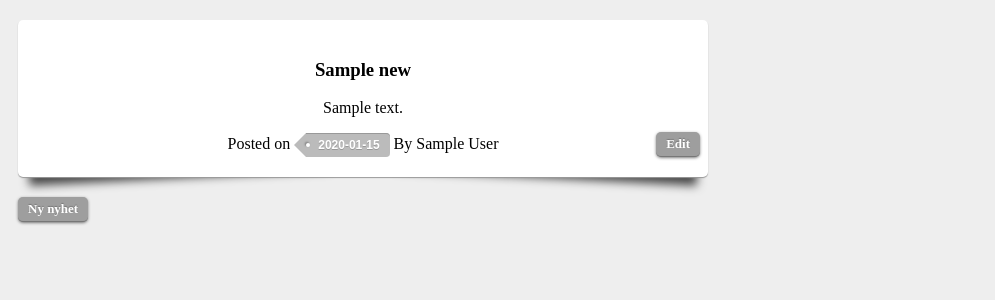
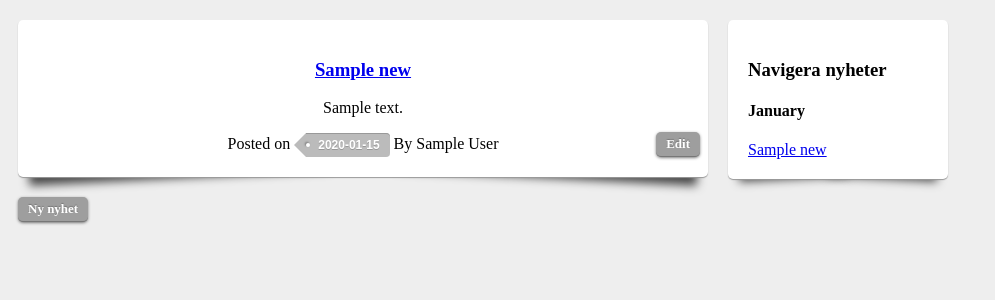
Before and after one commit to littkec/ksss-intern-web, a Django app: page /home/ in a window 1280 px wide. Shown: the part 59-359 px from the top of the page, without its empty margins (0-995 px from the left). Run offline with Django 3.2, Linux system fonts and the light colour scheme; a user stored in the database is signed in; tables that the repository leaves empty hold one stand-in row (values such as "Sample post"); some libraries are stand-ins or nearby versions; grey boxes are pictures that could not be loaded.

Commit message:
Implemented a news navigation menu. Home now only shows first 300 chars of a news. Each news got an own page where the complete news can be seen

```diff
--- a/ksss/templates/boats.html
+++ b/ksss/templates/boats.html
@@ -25,7 +25,6 @@
                 {% for damage in boat.reporteddamage_set.all %}
                     {% if not damage.repaired %}
                         <a href="/damage/edit/{{ damage.id }}" title="Redigera skada">{{ damage }}</a>
-                        <a href="/damage/delete/{{ damage.id }}" title="Ta bort skada"><img src="/static/img/red_x.gif"></a>
                     {% endif %}
                 {% endfor %}
                 </td>
--- a/ksss/templates/home.html
+++ b/ksss/templates/home.html
@@ -4,20 +4,35 @@
 {% block content %}
 
 <div id="content">
-{% comment %}
+
     <aside>
-        <article>
+        <article id="newsmenu">
+            <section>
+                <h3>Navigera nyheter</h3>
+                    {% for newsitem in latest_news %}
 
+                        {% ifchanged %}
+                        <h4>{{ newsitem.posted|date:"F" }}</h4>
+                        {% endifchanged %}
 
+                    <a href="/news/{{ newsitem.id }}/">{{ newsitem.title }}</a>
+
+                        {% if not forloop.last %}<br>{% endif %}
+                    {% endfor %}
+            </section>
+        </article>
     </aside>
-{% endcomment %}
+
     {% for newsitem in latest_news %}
 
         <article>
 
             <section>
-                <h1>{{ newsitem.title }}</h1>
-                <p> {{ newsitem.content|markdown }}</p>
+                <h1><a href="/news/{{ newsitem.id }}/">{{ newsitem.title }}</a></h1>
+                <p> {{ newsitem.content|markdown|slice:":300" }}
+                {% if newsitem.content|length > 300 %}
+                <p id="read_more"><em>Klicka på rubriken för att läsa vidare</em></p>
+                {% endif %}
             </section>
 
             <footer>
--- a/ksss/urls.py
+++ b/ksss/urls.py
@@ -8,8 +8,9 @@ admin.autodiscover()
 
 urlpatterns = patterns('',
     (r'^home/$', views.home),
-    (r'^home/new/$', views.news),
-    (r'^home/edit/(\d+)$', views.news),
+    (r'^home/new/$', views.edit_news),
+    (r'^home/edit/(\d+)$', views.edit_news),
+    (r'^news/(\d+)/$', views.one_news),
     (r'^langholmen/$', views.langholmen),
     (r'^base/$', views.base),
     (r'^boats/(\d+)/$', views.boat),
--- a/ksss/web/static/css/nav.css
+++ b/ksss/web/static/css/nav.css
@@ -183,13 +183,14 @@ background-color: #8dbdd8;
 
 #content {
     float: left;
-    width: 690px;
+    width: 890px;
 }
 
 article {
     position: relative;
     padding: 20px;
     margin: 0 0 20px 0;
+    width: 650px;
     text-align: center;
     background: #fff;
     -moz-box-shadow: 0 1px 1px #999;
@@ -208,6 +209,7 @@ article.add {
     position: absolute;
     top: 84px;
     left: 500px;
+    width: 260px;
 }
 
 
@@ -295,6 +297,22 @@ article footer span:after {
    bottom: 20px;
 }
 
+#read_more {
+    font-size: smaller;
+}
+
+aside {
+    float: right;
+    width: 180px;
+    right: 0px;
+}
+
+#newsmenu {
+    text-align: left;
+    width: 180px;
+}
+
+
 /* Boat Presentation */
 
 span.tag {
--- a/ksss/web/views.py
+++ b/ksss/web/views.py
@@ -23,7 +23,7 @@ def home(request):
     }, context_instance=RequestContext(request))
 
 @login_required
-def news(request, news_id=None):
+def edit_news(request, news_id=None):
     if request.method == 'POST':
         if news_id:
             to_edit = models.News.objects.get(id=news_id)
@@ -41,6 +41,15 @@ def news(request, news_id=None):
         form = News()
     return render_to_response('add.html', {
         'form': form
+    }, context_instance=RequestContext(request))
+
+@login_required
+def one_news(request, news_id):
+    newsitem = models.News.objects.get(id=news_id)
+    latest_news = models.News.objects.order_by('-posted')[0:4]
+    return render_to_response('news.html', {
+        'newsitem': newsitem,
+        'latest_news': latest_news
     }, context_instance=RequestContext(request))
 
 @login_required
```
